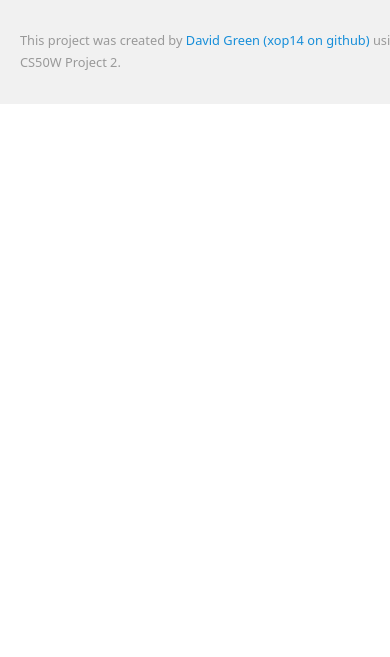
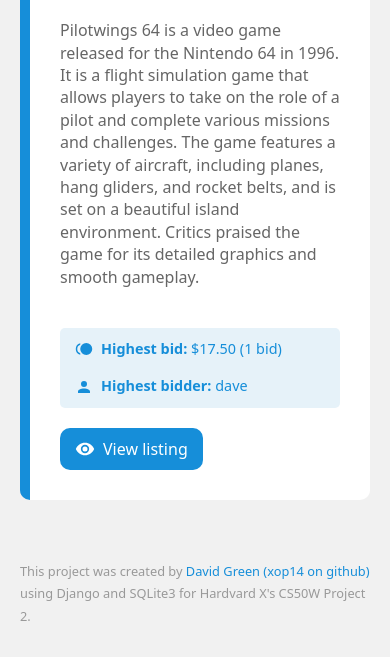
Before and after one commit to xop14/auction, a Django app: page / in a window 390 px wide; the page is wider, and only the part inside the window is pictured. Shown: the part 5095-5752 px from the top of that part. Before the commit the page ends 5199 px from the top of that part, so only its background shows below. Run offline with Django 3.2, Linux system fonts and the light colour scheme; a user stored in the database is signed in; data comes from the database, SQL or seed files in the repository; both versions use the stored data as it was after the commit; some libraries are stand-ins or nearby versions.

Commit message:
Update index page design and make listing section responsive

```diff
--- a/auctions/static/auctions/styles.css
+++ b/auctions/static/auctions/styles.css
@@ -235,29 +235,20 @@
     padding: 30px;
     border-radius: 10px;
     border-left: 10px solid var(--highlight-color);
+
+    display: grid;
+    grid-template-columns: 1fr 300px;
+    grid-template-rows: min-content 1fr repeat(2, min-content);
+    column-gap: 30px;
+    row-gap: 0px;
 }
 
-.listing-card img {
-    max-width: 300px;
-    max-height: 300px;
-    margin-bottom: 20px;
-    margin-top: 40px;
-    border-radius: 5px;
-    flex: 0;
-    justify-self: center;
-}
-
-.card-content {
-    display: flex;
-    gap: 40px;
+.card-status {
+    grid-area: 1 / 1 / 2 / 3;
 }
 
 .card-text {
-    margin-right: auto;
-    display: flex;
-    flex-direction: column;
-    flex: 1;
-    max-width: calc(100% - 340px);
+    grid-area: 2 / 1 / 3 / 2;
 }
 
 .description {
@@ -265,16 +256,53 @@
     margin-bottom: auto;
 }
 
+.listing-card img {
+    max-width: 300px;
+    max-height: 300px;
+    border-radius: 5px;
+}
+
+.card-photo-right {
+    grid-area: 2 / 2 / 4 / 3;
+    display: grid;
+    place-items: center;
+}
+
+.card-photo-text {
+    display: none;
+}
+
+@media only screen and (max-width: 800px) {
+    .listing-card {
+        column-gap: 0px;
+        grid-template-columns: 1fr min-content;
+    }
+    .card-photo-right {
+        display: none;
+    }
+    .card-photo-text {
+        display: block;
+        margin-bottom: 20px;
+        width: 100%;
+        justify-items: center;
+    }
+    .listing-card img {
+        max-width: 100%;
+        max-height: 200px;
+    }
+}
+
 .listing-status {
+    grid-area: 3 / 1 / 4 / 2 ;
     background-color: var(--alt-bg-color);
     border-radius: 5px;
     font-size: 0.9rem;
     color: var(--highlight-color);
     display: flex;
+    flex-wrap: wrap;
     align-items: center;
-    gap: 7px;
+    gap: 15px;
     width: 100%;
-    flex: 0;
     padding: 10px 15px;
     margin-top: 40px;
 }
@@ -283,7 +311,26 @@
     margin-right: 20px;
 }
 
+.listing-status > div {
+    display: flex;
+    align-items: center;
+    gap: 8px;
+}
+
+.listing-status svg {
+    min-width: 18px;
+}
+
+.listing-status strong {
+    white-space: nowrap;
+}
+
+
+
+
+
 .card-buttons {
+    grid-area: 4 / 1 / 5 / 3;
     display: flex;
     gap:10px;
     margin-top: 20px;
--- a/auctions/templates/auctions/index.html
+++ b/auctions/templates/auctions/index.html
@@ -6,43 +6,62 @@
         {% for listing in listings %}
             <div class="listing-card">
 
-                <div class="card-content">
-                    <div class="card-text">
-                        <div class="listing-page-status">
+                <div class="card-status">
                     {% if listing.is_active == True %}
                         <div class="status-icon-sm active">Active</div>
                     {% else %}
                         <div class="status-icon-sm finished">Finished</div>
                     {% endif %}
                 </div>
+
+                <div class="card-text">
                     <h2>{{ listing.title }}</h2>
+                    <div class="card-photo-text">
+                        {% if listing.photo_url %}
+                            <img src="{{ listing.photo_url }}">
+                        {% endif %}
+                    </div>
+                    <p class="description">{{ listing.description }}</p>
+                </div>
 
-                        <p class="description">{{ listing.description }}</p>
+                <div class="card-photo-right">
+                    {% if listing.photo_url %}
+                        <img src="{{ listing.photo_url }}">
+                    {% endif %}
+                </div>
 
                 <div class="listing-status">
                     {% if listing.is_active %}
                         {% if listing.highest_bid %}
+                            <div>
                                 <svg style="width:18px;height:18px" viewBox="0 0 24 24">
                                     <path fill="currentColor" d="M15 4A8 8 0 1 1 7 12A8 8 0 0 1 15 4M3 12A6 6 0 0 0 7 17.65V19.74A8 8 0 0 1 7 4.26V6.35A6 6 0 0 0 3 12Z" />
                                 </svg>
                                 <p><strong>Highest bid:</strong> ${{ listing.highest_bid }} ({{ listing.bid_count }} {% if listing.bid_count == 1 %} bid{% else %} bids{% endif %})</p>
+                            </div>
+                            <div>
                                 <svg style="width:18px;height:18px" viewBox="0 0 24 24">
                                     <path fill="currentColor" d="M12,4A4,4 0 0,1 16,8A4,4 0 0,1 12,12A4,4 0 0,1 8,8A4,4 0 0,1 12,4M12,14C16.42,14 20,15.79 20,18V20H4V18C4,15.79 7.58,14 12,14Z" />
                                 </svg>
                                 <p><strong>Highest bidder:</strong> {{ listing.highest_bidder }}</p>
+                            </div>
                         {% else %}
                             <strong>Starting bid:</strong> ${{ listing.starting_bid }}
                         {% endif %}
                     {% else %}
                         {% if listing.highest_bid %}
+                            <div>
                                 <svg style="width:18px;height:18px" viewBox="0 0 24 24">
-                                        <path fill="currentColor" d="M18 2C17.1 2 16 3 16 4H8C8 3 6.9 2 6 2H2V11C2 12 3 13 4 13H6.2C6.6 15 7.9 16.7 11 17V19.08C8 19.54 8 22 8 22H16C16 22 16 19.54 13 19.08V17C16.1 16.7 17.4 15 17.8 13H20C21 13 22 12 22 11V2H18M6 11H4V4H6V11M20 11H18V4H20V11Z" />
+                                    <path fill="currentColor" d="M14.53 1.45L13.45 2.53L15.05 4.13C15.27 4.38 15.38 4.67 15.38 5S15.27 5.64 15.05 5.86L11.5 9.47L12.5 10.55L16.13 6.94C16.66 6.35 16.92 5.7 16.92 5C16.92 4.3 16.66 3.64 16.13 3.05L14.53 1.45M10.55 3.47L9.47 4.55L10.08 5.11C10.3 5.33 10.41 5.63 10.41 6S10.3 6.67 10.08 6.89L9.47 7.45L10.55 8.53L11.11 7.92C11.64 7.33 11.91 6.69 11.91 6C11.91 5.28 11.64 4.63 11.11 4.03L10.55 3.47M21 5.06C20.31 5.06 19.67 5.33 19.08 5.86L13.45 11.5L14.53 12.5L20.11 6.94C20.36 6.69 20.66 6.56 21 6.56S21.64 6.69 21.89 6.94L22.5 7.55L23.53 6.47L22.97 5.86C22.38 5.33 21.72 5.06 21 5.06M7 8L2 22L16 17L7 8M19 11.06C18.3 11.06 17.66 11.33 17.06 11.86L15.47 13.45L16.55 14.53L18.14 12.94C18.39 12.69 18.67 12.56 19 12.56C19.33 12.56 19.63 12.69 19.88 12.94L21.5 14.53L22.55 13.5L20.95 11.86C20.36 11.33 19.7 11.06 19 11.06Z" />
                                 </svg>
                                 <p><strong>Winning bid:</strong> ${{ listing.highest_bid }} ({{ listing.bid_count }} {% if listing.bid_count == 1 %} bid{% else %} bids{% endif %})</p>
+                            </div>
+                            <div>
                                 <svg style="width:18px;height:18px" viewBox="0 0 24 24">
                                     <path fill="currentColor" d="M21.1,12.5L22.5,13.91L15.97,20.5L12.5,17L13.9,15.59L15.97,17.67L21.1,12.5M10,17L13,20H3V18C3,15.79 6.58,14 11,14L12.89,14.11L10,17M11,4A4,4 0 0,1 15,8A4,4 0 0,1 11,12A4,4 0 0,1 7,8A4,4 0 0,1 11,4Z" />
                                 </svg>
                                 <p><strong>Won by:</strong> {{ listing.highest_bidder }}</p>
+                            </div>
                         {% else %}
                             <p>No bids were made</p>
                         {% endif %}
@@ -69,13 +88,7 @@
                         </a>
                     {% endif %}
                 </div>
-                    </div>
-                    <div class="card-photo">
-                        {% if listing.photo_url %}
-                            <img src="{{ listing.photo_url }}">
-                        {% endif %}
-                    </div>
-                </div>
+
             </div>
         {% endfor %}
     {% else %}
--- a/auctions/templates/auctions/layout.html
+++ b/auctions/templates/auctions/layout.html
@@ -6,6 +6,7 @@
         <title>{% block title %}Auctions{% endblock %}</title>
         {% comment %} <link rel="stylesheet" href="https://stackpath.bootstrapcdn.com/bootstrap/4.4.1/css/bootstrap.min.css" integrity="sha384-Vkoo8x4CGsO3+Hhxv8T/Q5PaXtkKtu6ug5TOeNV6gBiFeWPGFN9MuhOf23Q9Ifjh" crossorigin="anonymous"> {% endcomment %}
         <link href="{% static 'auctions/styles.css' %}" rel="stylesheet">
+        <meta name="viewport" content="width=device-width, initial-scale=1">
     </head>
     <body>
         <div class="container">
--- a/auctions/templates/auctions/listing.html
+++ b/auctions/templates/auctions/listing.html
@@ -65,7 +65,6 @@
             <div class="listing-page-bids">
                 <h3>Bids</h3>
                 {% if listing.is_active == True %}
-                    <p><strong>Status: </strong>Active</p>
                     <p><strong>Starting bid:</strong> ${{ listing.starting_bid }}</p>
                     <p><strong>Current highest bid:</strong>
                         {% if current_highest_bid %}
@@ -78,7 +77,6 @@
                         {% endif %}
                     </p>
                 {% else %}
-                    <p><strong>Status:</strong> Finished</p>
                     {% if user == current_highest_bidder %}
                         <p><strong>Congratulations, {{ current_highest_bidder}}! You have won this listing with a bid of ${{ current_highest_bid }}</strong></p>
                     {% else %}
```
Also changed, not shown: db.sqlite3. Lines whose indentation alone changed are shown as unchanged.
